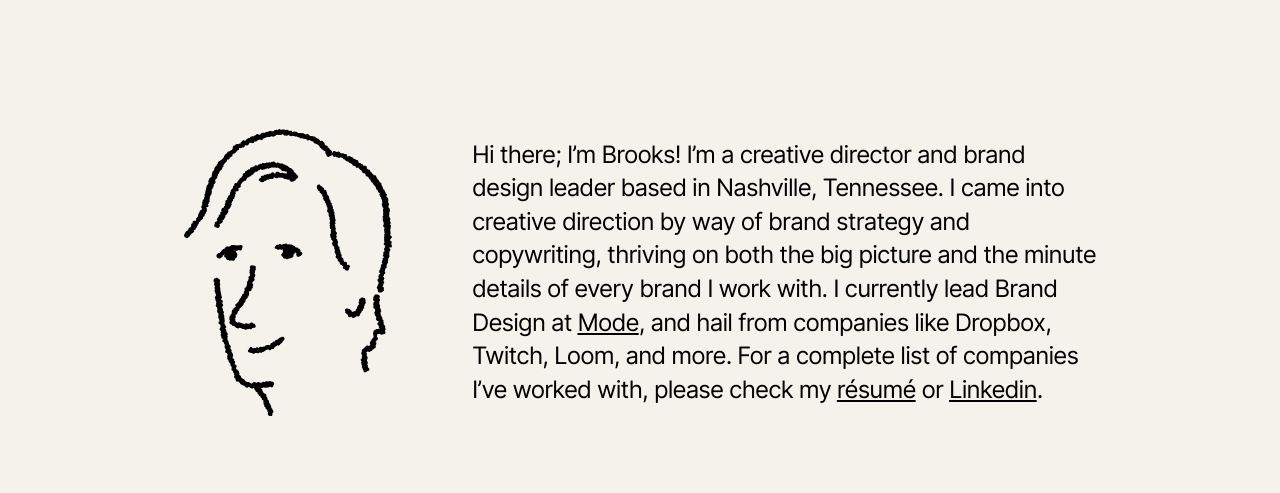
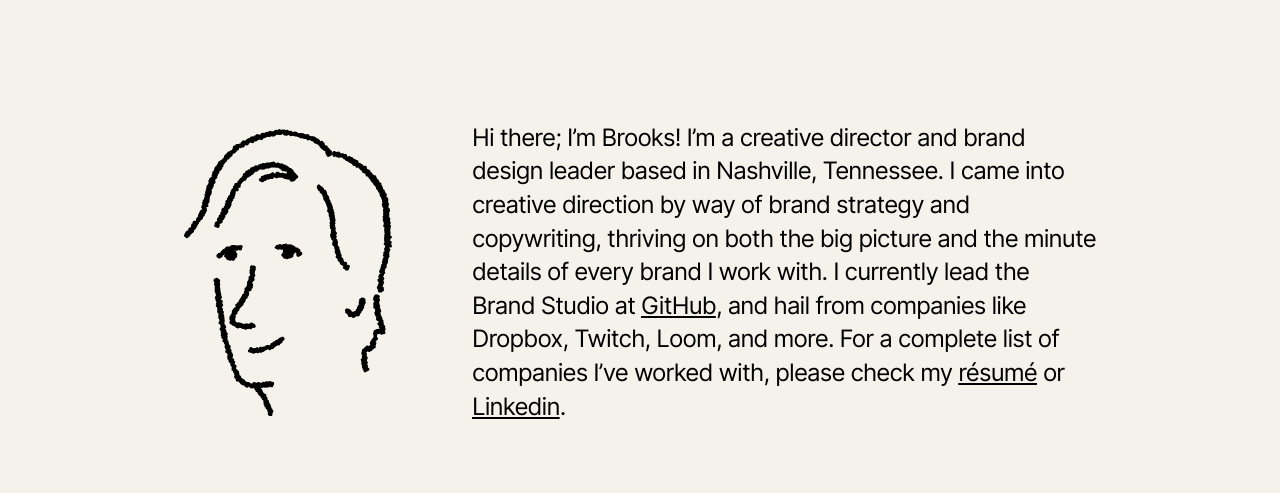
Before and after one commit to brookschambers/brookschambers.com, an Astro site: page / in a window 1280 px wide. Shown: the part 44-537 px from the top of the page. Built offline with nearby package versions, Linux system fonts and the light colour scheme; Astro itself is replaced by a stand-in of ours.

Commit message:
Update intro.md

```diff
--- a/src/content/intro.md
+++ b/src/content/intro.md
@@ -1 +1 @@
-Hi there; I’m Brooks! I’m a creative director and brand design leader based in Nashville, Tennessee. I came into creative direction by way of brand strategy and copywriting, thriving on both the big picture and the minute details of every brand I work with. I currently lead Brand Design at [Mode](https://www.mode.com), and hail from companies like Dropbox, Twitch, Loom, and more. For a complete list of companies I've worked with, please check my [résumé](https://brookschambers.com/assets/brooks-chambers-r%C3%A9sum%C3%A9.pdf) or [Linkedin](https://www.linkedin.com/in/brooks-chambers/).
+Hi there; I’m Brooks! I’m a creative director and brand design leader based in Nashville, Tennessee. I came into creative direction by way of brand strategy and copywriting, thriving on both the big picture and the minute details of every brand I work with. I currently lead the Brand Studio at [GitHub](https://www.github.com), and hail from companies like Dropbox, Twitch, Loom, and more. For a complete list of companies I've worked with, please check my [résumé](https://brookschambers.com/assets/brooks-chambers-r%C3%A9sum%C3%A9.pdf) or [Linkedin](https://www.linkedin.com/in/brooks-chambers/).
```
